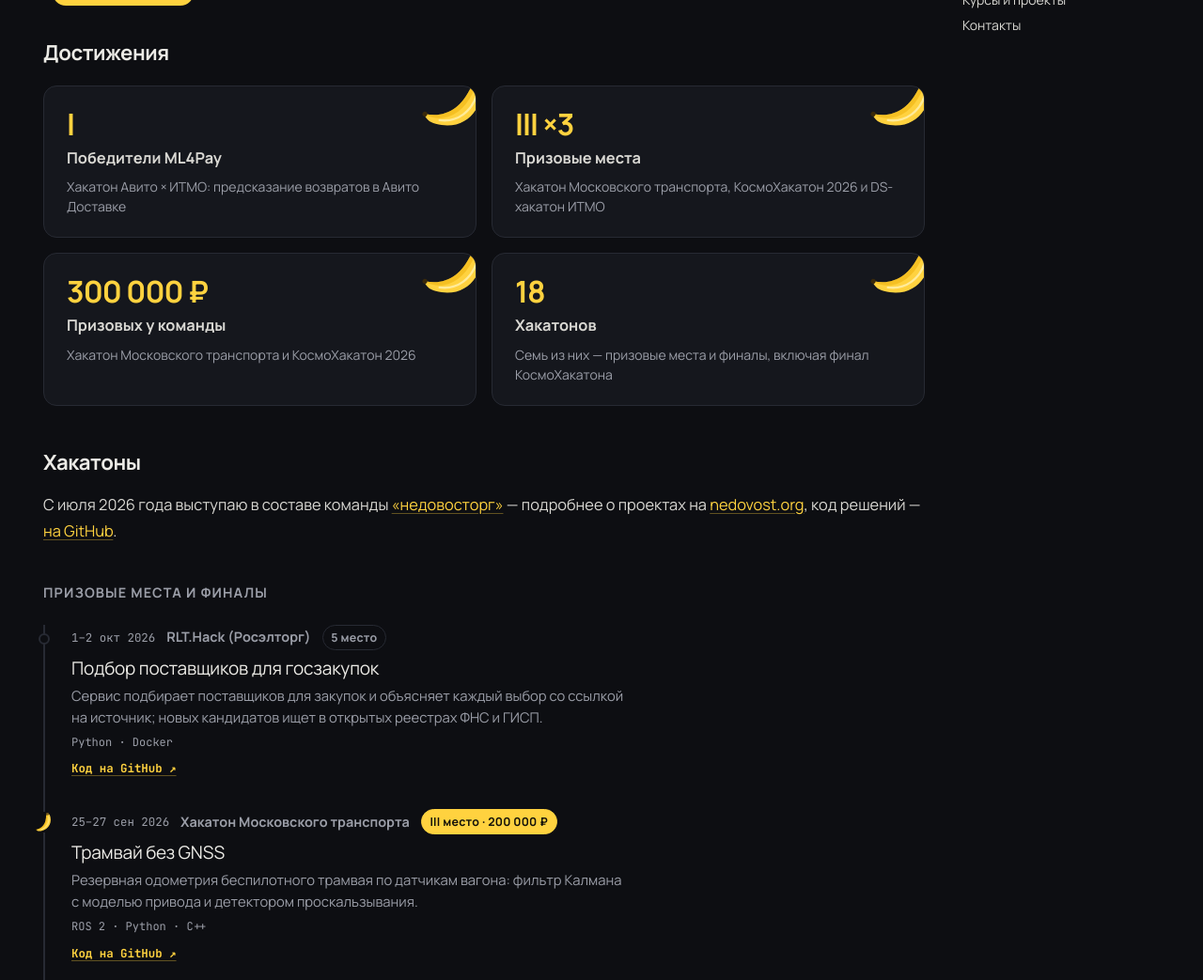
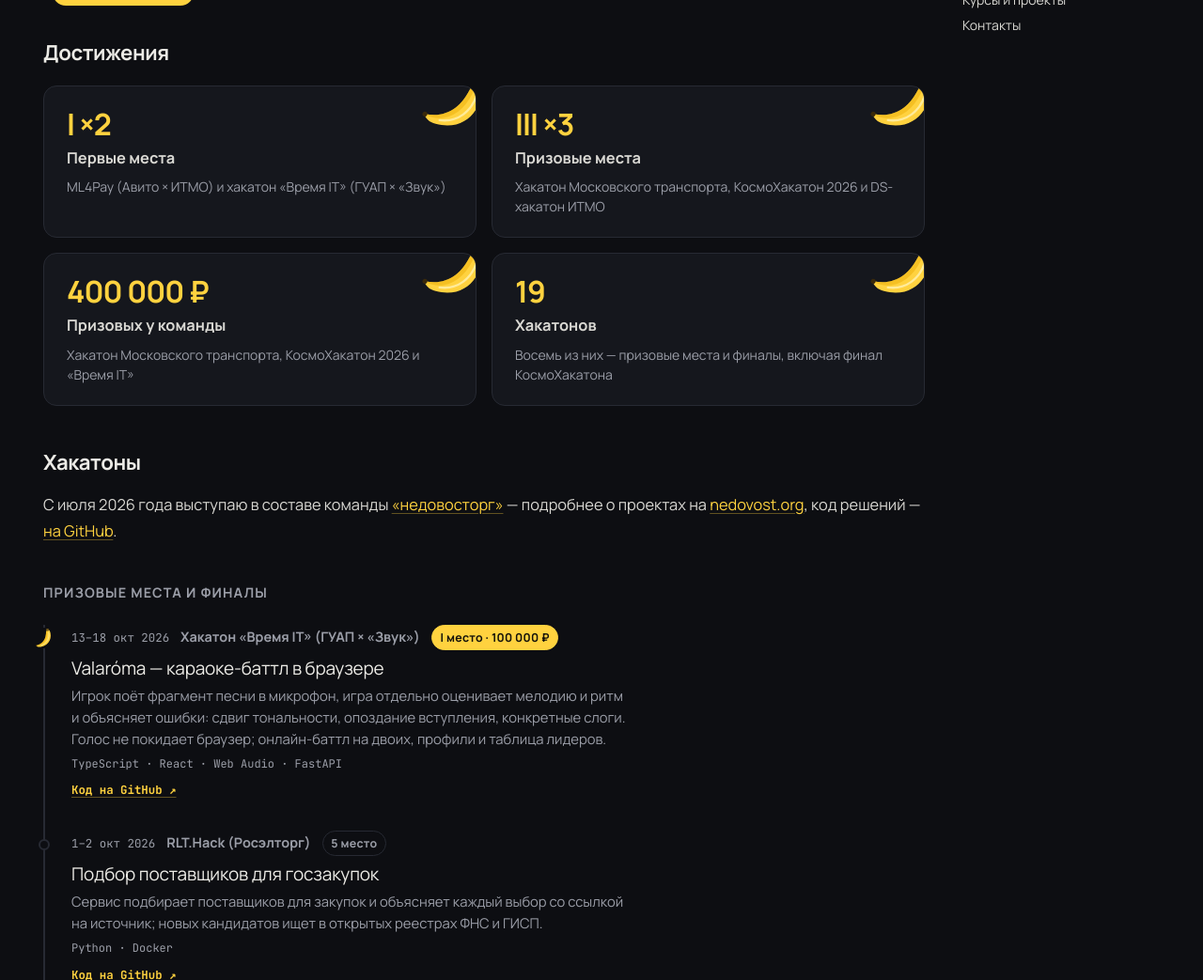
Before and after one commit to Ivana-banana/ivana-banana.github.io, an MkDocs documentation site: the page built from source/docs/about.md, in a window 1280 px wide and 1400 px high, cut to the strip 357-1400 px from the top of the window. Shown: the whole strip at 94% size. Built offline with MkDocs 1.6.1 and Material for MkDocs 9.7.7, drawn with Linux system fonts in a browser that asks for light colours; some web fonts are replaced.

Commit message:
Первое место на «Время IT» (ГУАП × «Звук»): Valaróma, 19 хакатонов, 400 000 ₽ у команды

```diff
--- a/source/docs/about.md
+++ b/source/docs/about.md
@@ -17,10 +17,10 @@ hide:
 ## Достижения
 
 <div class="achievements">
-  <div class="ach"><span class="ach__value">I</span><span class="ach__title">Победители ML4Pay</span><span class="ach__desc">Хакатон Авито × ИТМО: предсказание возвратов в Авито Доставке</span></div>
+  <div class="ach"><span class="ach__value">I ×2</span><span class="ach__title">Первые места</span><span class="ach__desc">ML4Pay (Авито × ИТМО) и хакатон «Время IT» (ГУАП × «Звук»)</span></div>
   <div class="ach"><span class="ach__value">III ×3</span><span class="ach__title">Призовые места</span><span class="ach__desc">Хакатон Московского транспорта, КосмоХакатон 2026 и DS-хакатон ИТМО</span></div>
-  <div class="ach"><span class="ach__value">300 000 ₽</span><span class="ach__title">Призовых у команды</span><span class="ach__desc">Хакатон Московского транспорта и КосмоХакатон 2026</span></div>
-  <div class="ach"><span class="ach__value">18</span><span class="ach__title">Хакатонов</span><span class="ach__desc">Семь из них — призовые места и финалы, включая финал КосмоХакатона</span></div>
+  <div class="ach"><span class="ach__value">400 000 ₽</span><span class="ach__title">Призовых у команды</span><span class="ach__desc">Хакатон Московского транспорта, КосмоХакатон 2026 и «Время IT»</span></div>
+  <div class="ach"><span class="ach__value">19</span><span class="ach__title">Хакатонов</span><span class="ach__desc">Восемь из них — призовые места и финалы, включая финал КосмоХакатона</span></div>
 </div>
 
 ## Хакатоны { #hackathons }
@@ -30,6 +30,14 @@ hide:
 ### Призовые места и финалы { .tl-group }
 
 <div class="timeline">
+
+  <div class="tl-item tl-item--win">
+    <div class="tl-head"><span class="tl-date">13–18 окт 2026</span><span class="tl-event">Хакатон «Время IT» (ГУАП × «Звук»)</span><span class="badge badge--win">I место · 100 000 ₽</span></div>
+    <a class="tl-title" href="https://valaroma.nedovost.org">Valaróma — караоке-баттл в браузере</a>
+    <div class="tl-desc">Игрок поёт фрагмент песни в микрофон, игра отдельно оценивает мелодию и ритм и объясняет ошибки: сдвиг тональности, опоздание вступления, конкретные слоги. Голос не покидает браузер; онлайн-баттл на двоих, профили и таблица лидеров.</div>
+    <div class="tl-stack">TypeScript · React · Web Audio · FastAPI</div>
+    <a class="tl-code" href="https://github.com/Ivana-banana/Valaroma">Код на GitHub ↗</a>
+  </div>
 
   <div class="tl-item">
     <div class="tl-head"><span class="tl-date">1–2 окт 2026</span><span class="tl-event">RLT.Hack (Росэлторг)</span><span class="badge">5 место</span></div>
```
Also changed, not shown: source/docs/index.md (+11 -11 lines).
